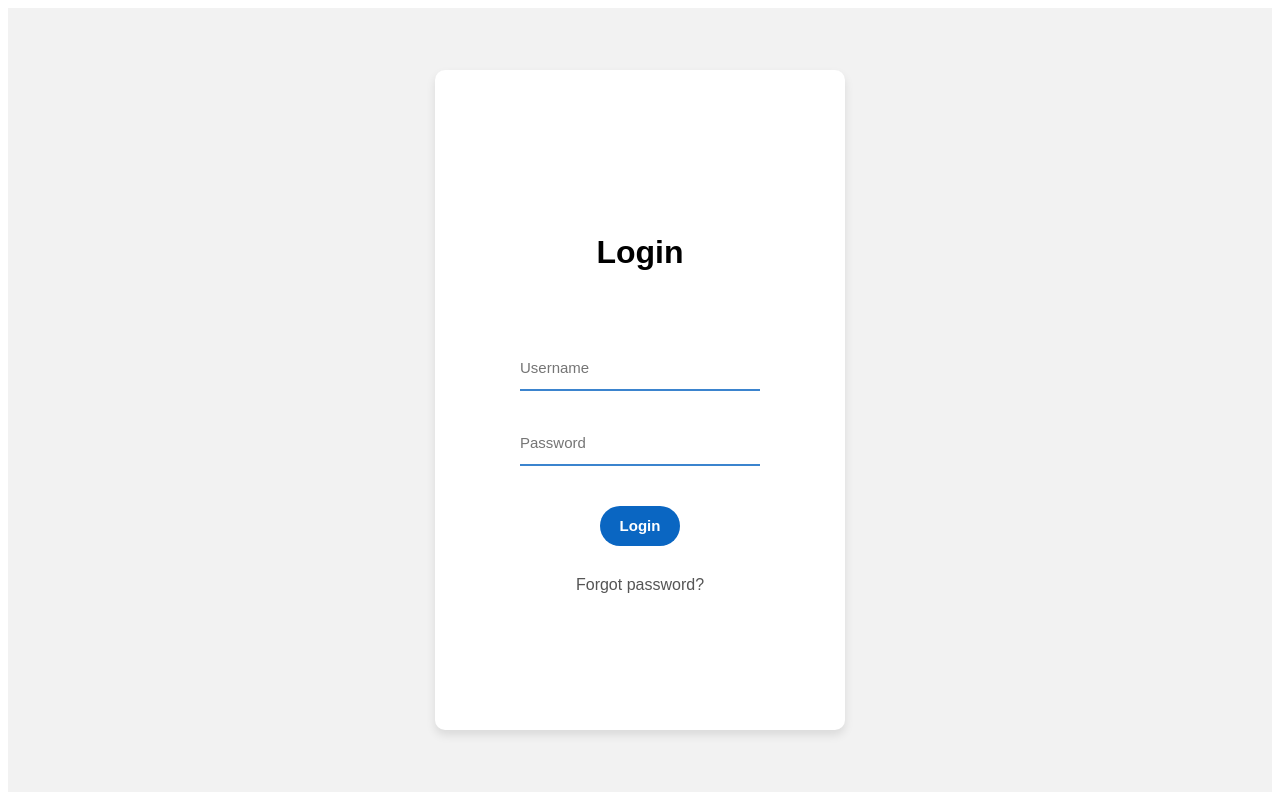
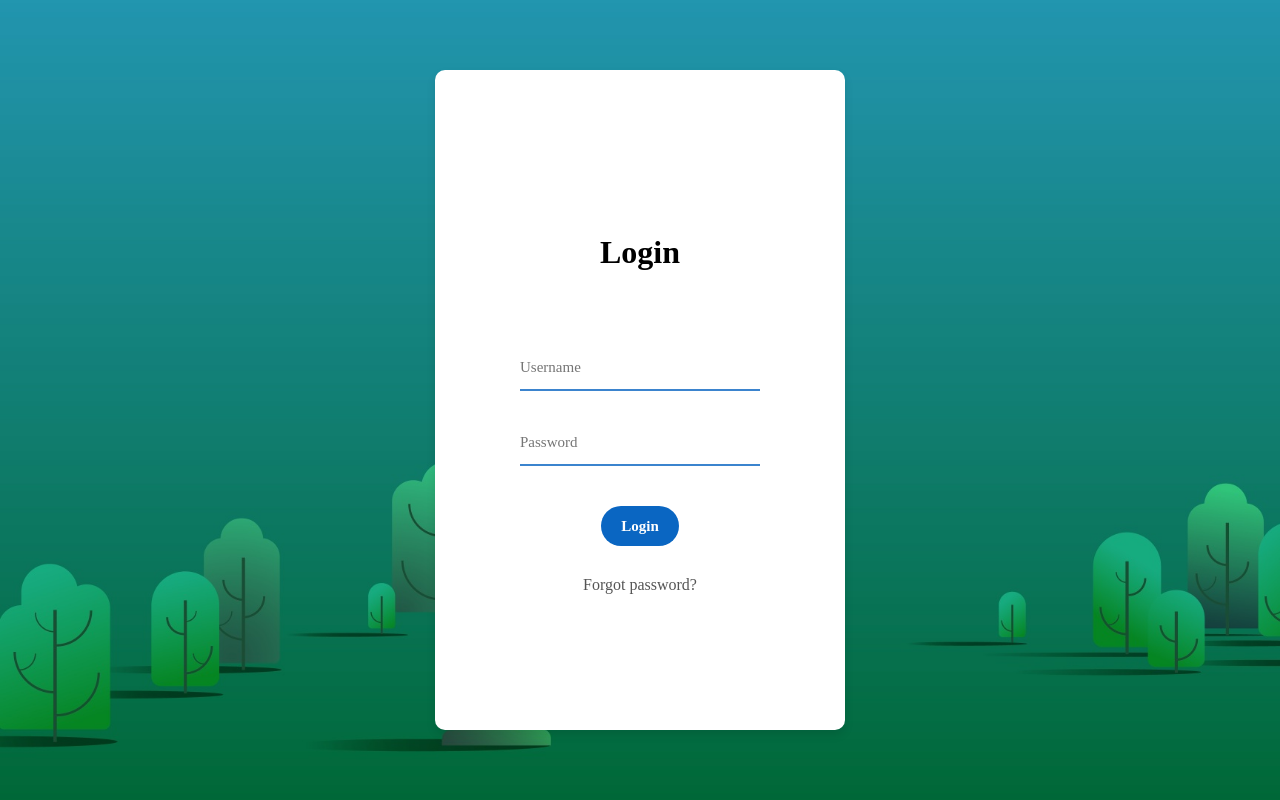
Before and after one commit to itselectroz/sustainable-daily, a Django app: page /login/ in a window 1280 px wide. Run offline with Django 4.2, Linux system fonts and the light colour scheme.

Commit message:
added background image

```diff
--- a/sustainable_app/static/sustainable_app/login.css
+++ b/sustainable_app/static/sustainable_app/login.css
@@ -1,9 +1,13 @@
-.body {
+body {
+        margin: 0;
         display: flex;
         justify-content: center;
         align-items: center;
+        background-image: url("login_background.jpg");
+        background-repeat: no-repeat;
+        background-size: cover;
         height: 100%;
-        background: #f2f2f2;
+        width: 100%;
 }
 
 .outerContainer {
@@ -33,10 +37,10 @@ form {
         justify-content: center;
         align-items: center;
         width: 80%;
+        font-family: "Arial Rounded MT";
 }
 
 input {
-        font-family: Arial, Helvetica, sans-serif;
         outline: none;
         border-top: none;
         border-left: none;
@@ -50,6 +54,7 @@ input {
         height: 45px;
         background: 0 0;
         padding: 0;
+        font-family: "Arial Rounded MT";
 }
 
 #pass {
@@ -58,10 +63,10 @@ input {
 
 /* Title */
 h1 {
-        font-family: Arial, Helvetica, sans-serif;
         font-weight: 700;
         margin-top: 0;
         margin-bottom: 75px;
+        font-family: "Arial Rounded MT";
 }
 
 /* ------------ button ------------ */
@@ -88,7 +93,7 @@ button {
         transition: background-color 0.167s cubic-bezier(0.4, 0, 0.2, 1) 0s, box-shadow 0.167s cubic-bezier(0.4, 0, 0.2, 1) 0s, color 0.167s cubic-bezier(0.4, 0, 0.2, 1) 0s;
         user-select: none;
         vertical-align: middle;
-        font-family: Arial, Helvetica, sans-serif;
+        font-family: "Arial Rounded MT";
 }
 
 
@@ -114,7 +119,7 @@ button:disabled {
 /* ------------ forgot pass ------------  */
 .forgotPass {
         margin-top: 30px;
-        font-family: Arial, Helvetica, sans-serif;
+        font-family: "Arial Rounded MT";
 }
 
 a {
--- a/sustainable_app/templates/sustainable_app/login.html
+++ b/sustainable_app/templates/sustainable_app/login.html
@@ -2,7 +2,7 @@
  {% load static %}
  <link rel="stylesheet" type="text/css" href="{% static 'sustainable_app/login.css' %}">
 
- <div class="body">
+ <body>
     <div class="outerContainer">
       <form action"" method="post">
           {% csrf_token %}
@@ -22,4 +22,4 @@
           </div>
       </form>
       </div>
-  </div>
+ </body>
```
Also changed, not shown: sustainable_app/static/sustainable_app/login_background.jpg (added). Lines whose indentation alone changed are shown as unchanged.
